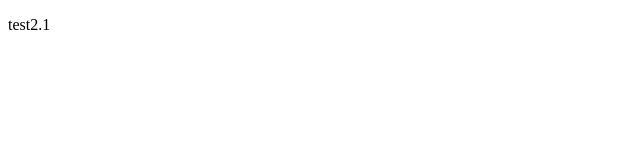
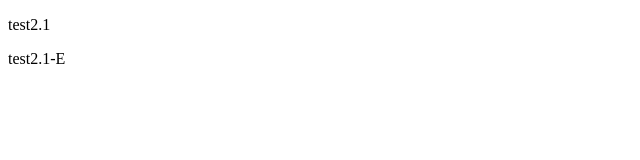
Before and after one commit to EduICP/Test, a plain HTML site: page index.html in a window 1280 px wide. Shown: the full height of the page, 0-640 px from the left. Drawn offline with Linux system fonts and the light colour scheme.

Commit message:
test-2.1-E

```diff
--- a/index.html
+++ b/index.html
@@ -8,5 +8,6 @@
 </head>
 <body>
     <p>test2.1</p>
+    <p>test2.1-E</p>
 </body>
 </html>
```
